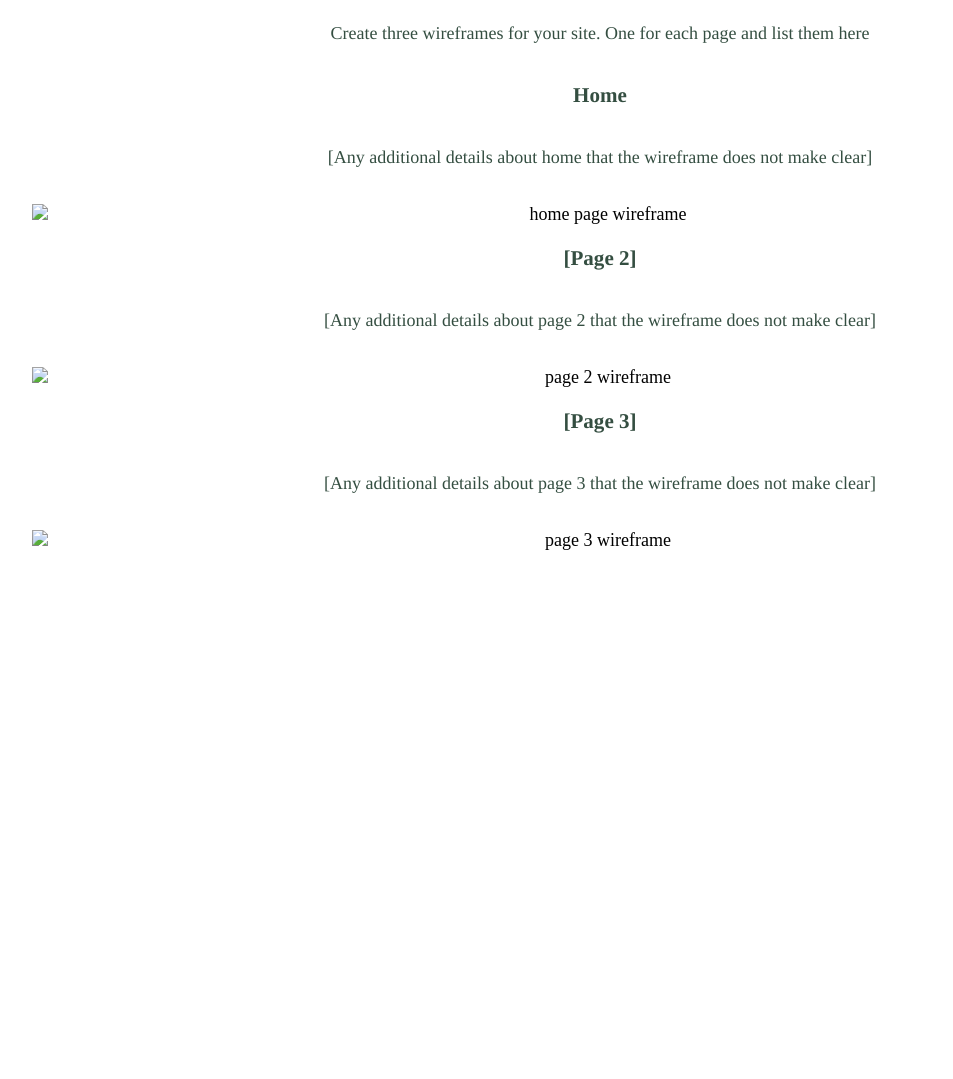
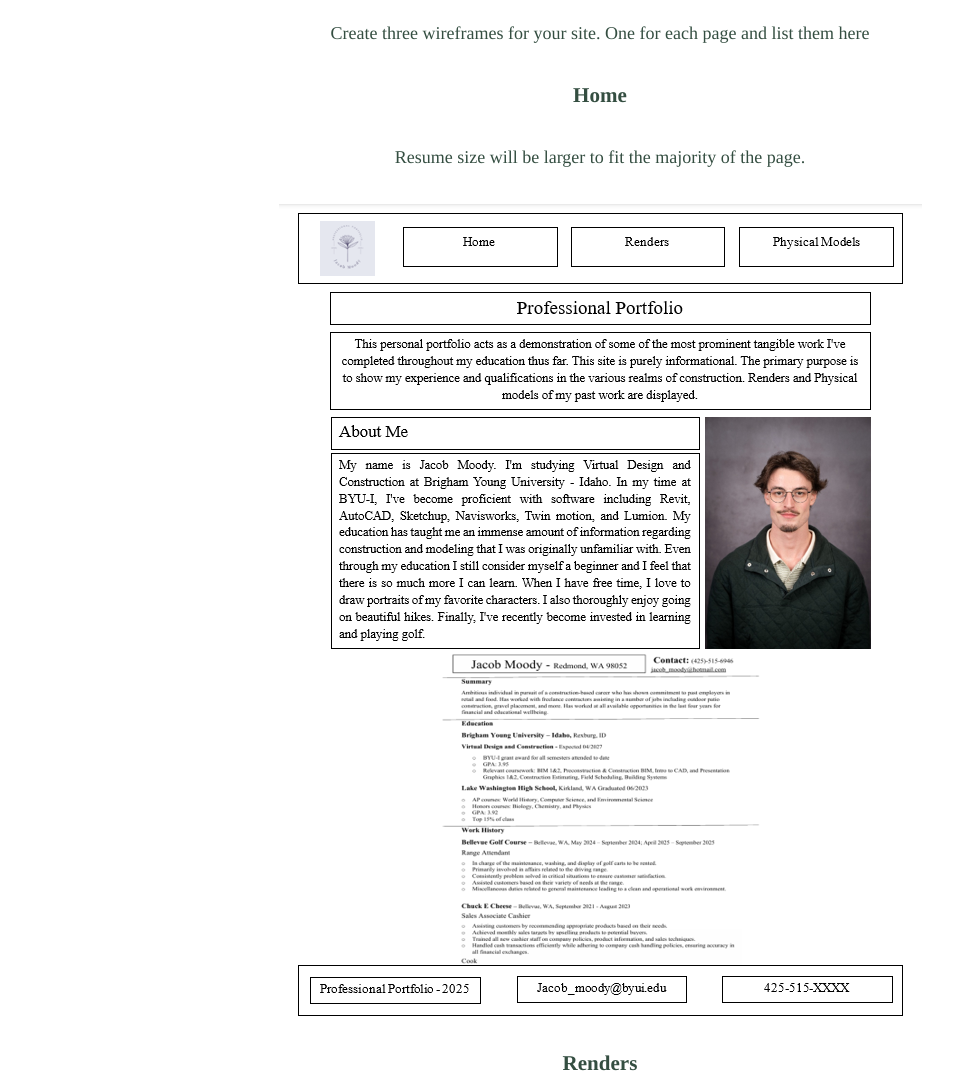
Before and after one commit to jacob-moody/wdd130, a plain HTML site: page portfolio/site-plan.html in a window 1280 px wide. Shown: the part 6280-7359 px from the top of the page, without its empty margins (40-993 px from the left). Before the commit the page ends 6903 px from the top, so only its background shows below. Drawn offline with Linux system fonts and the light colour scheme; a web font is replaced by a local one.

Commit message:
Wireframes added

```diff
--- a/portfolio/site-plan.html
+++ b/portfolio/site-plan.html
@@ -164,21 +164,21 @@
 
       <h3>Home</h3>
       <p>
-        [Any additional details about home that the wireframe does not make clear]
+        Resume size will be larger to fit the majority of the page.
       </p>
-      <img src="#" alt="home page wireframe">
+      <img src="images/wireframe_home.png" alt="home page wireframe">
 
-      <h3>[Page 2]</h3>
+      <h3>Renders</h3>
       <p>
-        [Any additional details about page 2 that the wireframe does not make clear]
+
       </p>
-      <img src="#" alt="page 2 wireframe">
+      <img src="images/wireframe_ renders.png" alt="renders wireframe">
 
-      <h3>[Page 3]</h3>
+      <h3>Physical Models</h3>
       <p>
-        [Any additional details about page 3 that the wireframe does not make clear]
+        Image size to be determined.
       </p>
-      <img src="#" alt="page 3 wireframe">
+      <img src="images/wireframe_physical models.png" alt="physical models wireframe">
     </main>
   </body>
 
```
Also changed, not shown: portfolio/images/wireframe_ renders.png (added), portfolio/images/wireframe_home.png (added), portfolio/images/wireframe_physical models.png (added), 2 other files.
